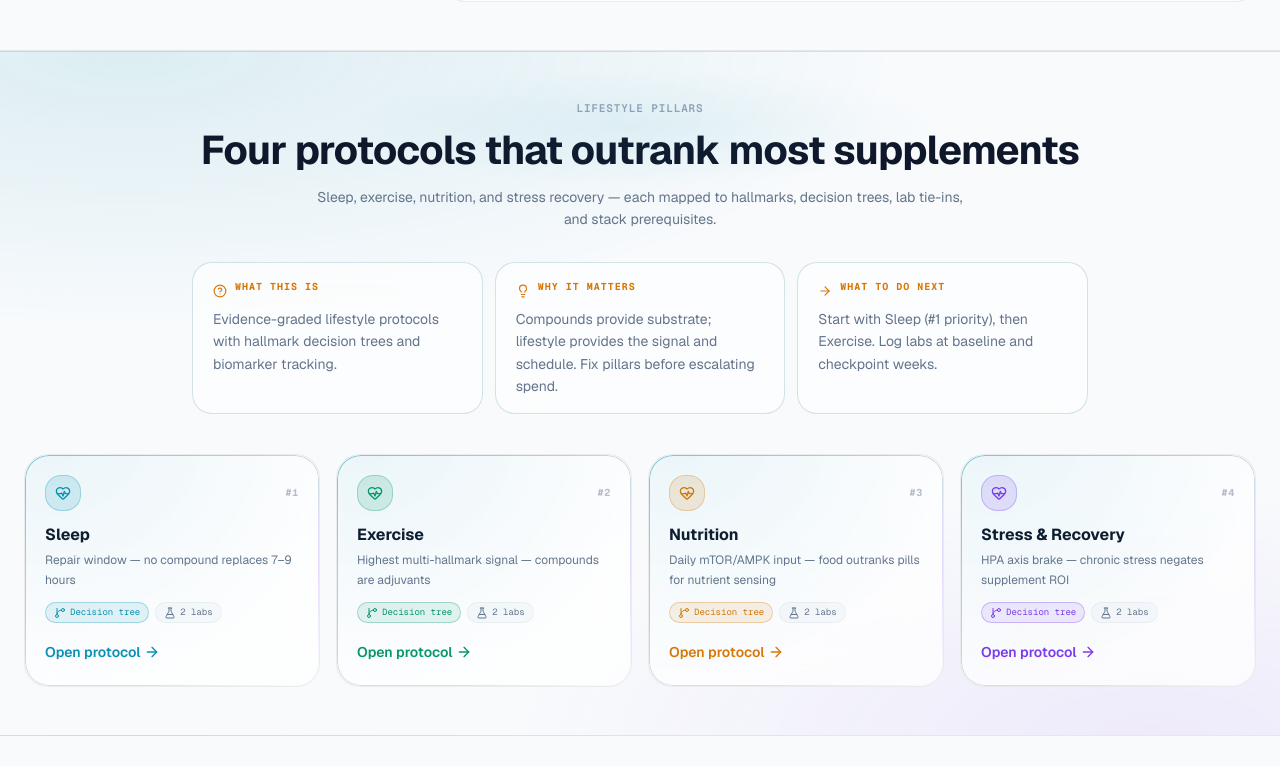
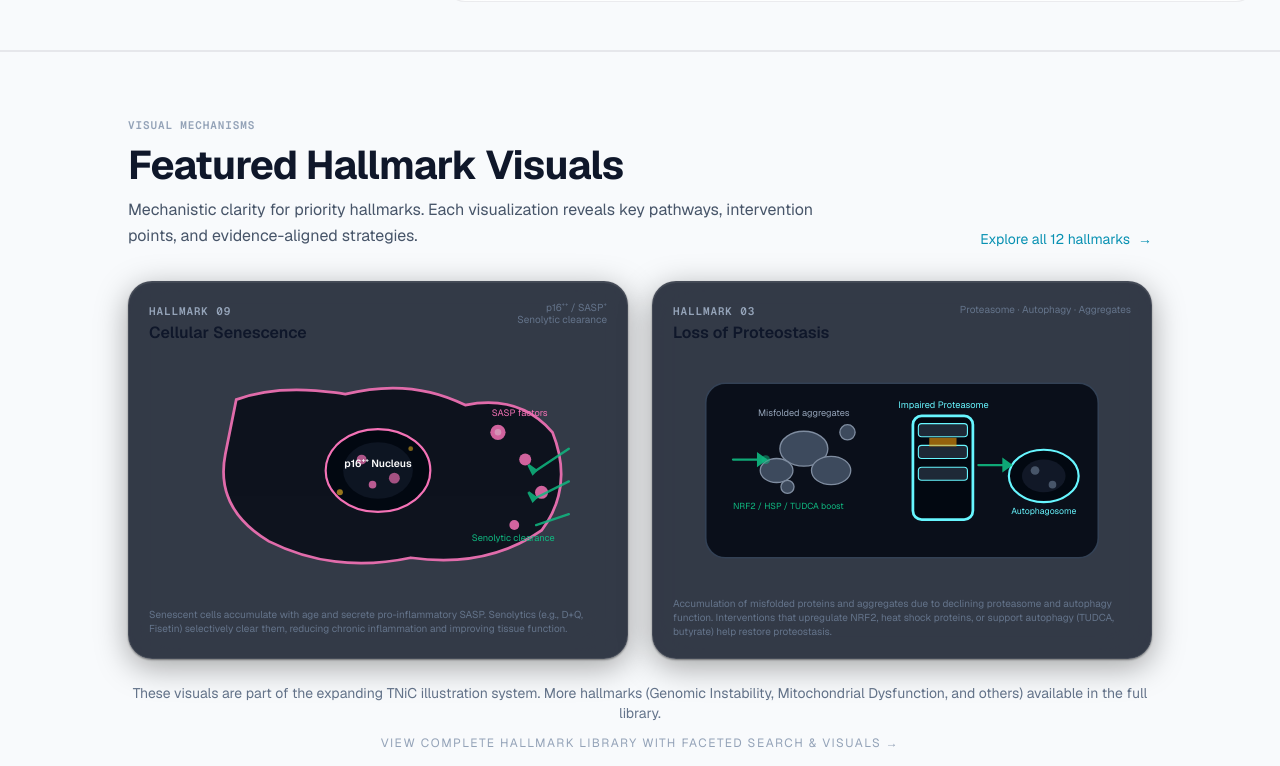
Before and after one commit to tvsnic0419/tnic-help, a Next.js app: page /library in a window 1280 px wide. Shown: the part 2369-3135 px from the top of the page. Built offline with nearby package versions, Linux system fonts and the light colour scheme; no server answers.

Commit message:
feat(library): integrate high-detail hallmark visuals (Cellular Senescence, Loss of Proteostasis) into library page with showcase section, internal linking, and visual entry points for enhanced faceted exploration and educational depth

```diff
--- a/app/library/page.tsx
+++ b/app/library/page.tsx
@@ -1,4 +1,5 @@
 import { Suspense } from 'react';
+import Link from 'next/link';
 import { AntiAgingLibrary } from '@/components/library/AntiAgingLibrary';
 import { LibraryModulesHub } from '@/components/library/LibraryModulesHub';
 import { LifestylePillarsHub } from '@/components/library/LifestylePillarsHub';
@@ -11,6 +12,10 @@ import { libraryModules } from '@/lib/library-modules';
 import { buildCollectionPageSchema } from '@/lib/seo';
 import { seoRoutes } from '@/lib/seo-routes';
 
+// New high-detail hallmark visuals (premium mechanistic SVGs)
+import { CellularSenescenceVisual } from '@/components/illustrations/CellularSenescenceVisual';
+import { LossOfProteostasisVisual } from '@/components/illustrations/LossOfProteostasisVisual';
+
 export const metadata = seoRoutes.library();
 
 export default function LibraryPage() {
@@ -18,7 +23,7 @@ export default function LibraryPage() {
     buildCollectionPageSchema({
       name: 'TNiC Anti-Aging Library',
       description:
-        'Searchable longevity library: 12 hallmarks, compounds, synergies, lifestyle guides, and testing protocols.',
+        'Searchable longevity library: 12 hallmarks, compounds, synergies, lifestyle guides, and testing protocols. Explore visual mechanisms for each hallmark.',
       path: '/library',
       itemCount: hallmarkLibrary.length + libraryModules.length,
     }),
@@ -27,14 +32,66 @@ export default function LibraryPage() {
   return (
     <>
       <StructuredData schemas={schemas} />
+
       <Suspense fallback={<SectionSkeleton height="sm" />}>
         <LibrarySearch />
       </Suspense>
+
       <AntiAgingLibrary asPageTitle />
+
+      {/* NEW: Featured Hallmark Visual Mechanisms Section - Integrated showcase with internal linking */}
+      <section className="container-page py-12 md:py-16 border-t border-[var(--color-border-subtle)]">
+        <div className="max-w-5xl mx-auto">
+          <div className="flex flex-col md:flex-row md:items-end md:justify-between gap-4 mb-8">
+            <div>
+              <div className="text-label text-[var(--accent-cyan)] mb-1.5">VISUAL MECHANISMS</div>
+              <h2 className="heading-section">Featured Hallmark Visuals</h2>
+              <p className="text-body text-[var(--color-text-secondary)] max-w-prose mt-2">
+                Mechanistic clarity for priority hallmarks. Each visualization reveals key pathways, intervention points, and evidence-aligned strategies.
+              </p>
+            </div>
+            <Link
+              href="/library"
+              className="inline-flex items-center gap-2 text-sm text-[var(--accent-cyan)] hover:underline group mt-2 md:mt-0"
+            >
+              Explore all 12 hallmarks
+              <span className="group-hover:translate-x-0.5 transition-transform">→</span>
+            </Link>
+          </div>
+
+          <div className="grid grid-cols-1 lg:grid-cols-2 gap-6">
+            <CellularSenescenceVisual
+              accentColor="#f472b6"
+              showLabels={true}
+              interactive={true}
+            />
+            <LossOfProteostasisVisual
+              accentColor="#67f6ff"
+              showLabels={true}
+              interactive={true}
+            />
+          </div>
+
+          <div className="mt-6 text-center">
+            <p className="text-sm text-[var(--color-text-muted)]">
+              These visuals are part of the expanding TNiC illustration system. More hallmarks (Genomic Instability, Mitochondrial Dysfunction, and others) available in the full library.
+            </p>
+            <Link
+              href="/library"
+              className="mt-3 inline-block text-xs uppercase tracking-[1.5px] text-[var(--color-text-faint)] hover:text-[var(--accent-cyan)] transition-colors"
+            >
+              View complete hallmark library with faceted search &amp; visuals →
+            </Link>
+          </div>
+        </div>
+      </section>
+
       <LifestylePillarsHub />
+
       <div className="container-page py-8">
         <ToolsPromoStrip headline="Simulate stacks, build protocols, and project healthspan from library modules" />
       </div>
+
       <LibraryModulesHub />
     </>
   );
```
